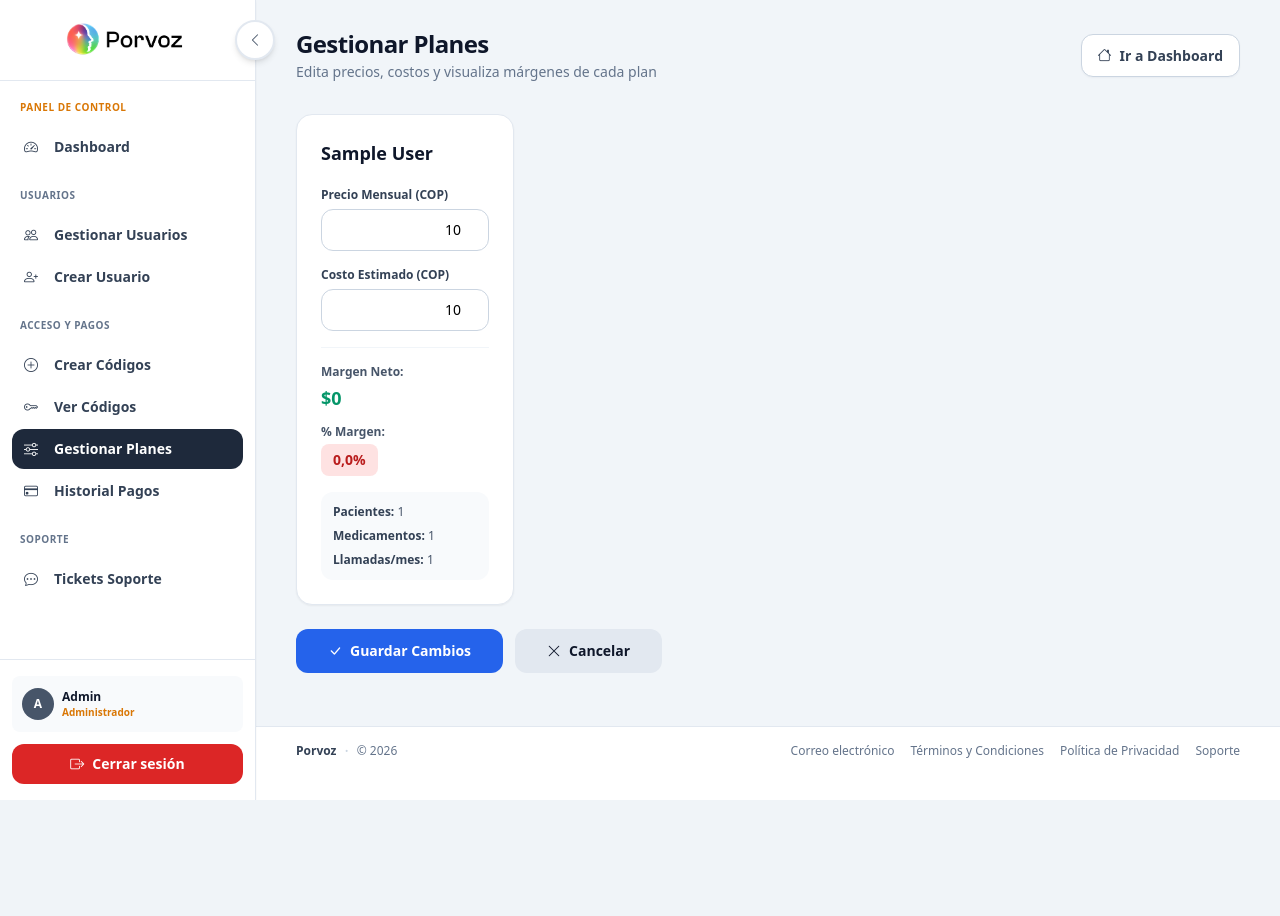
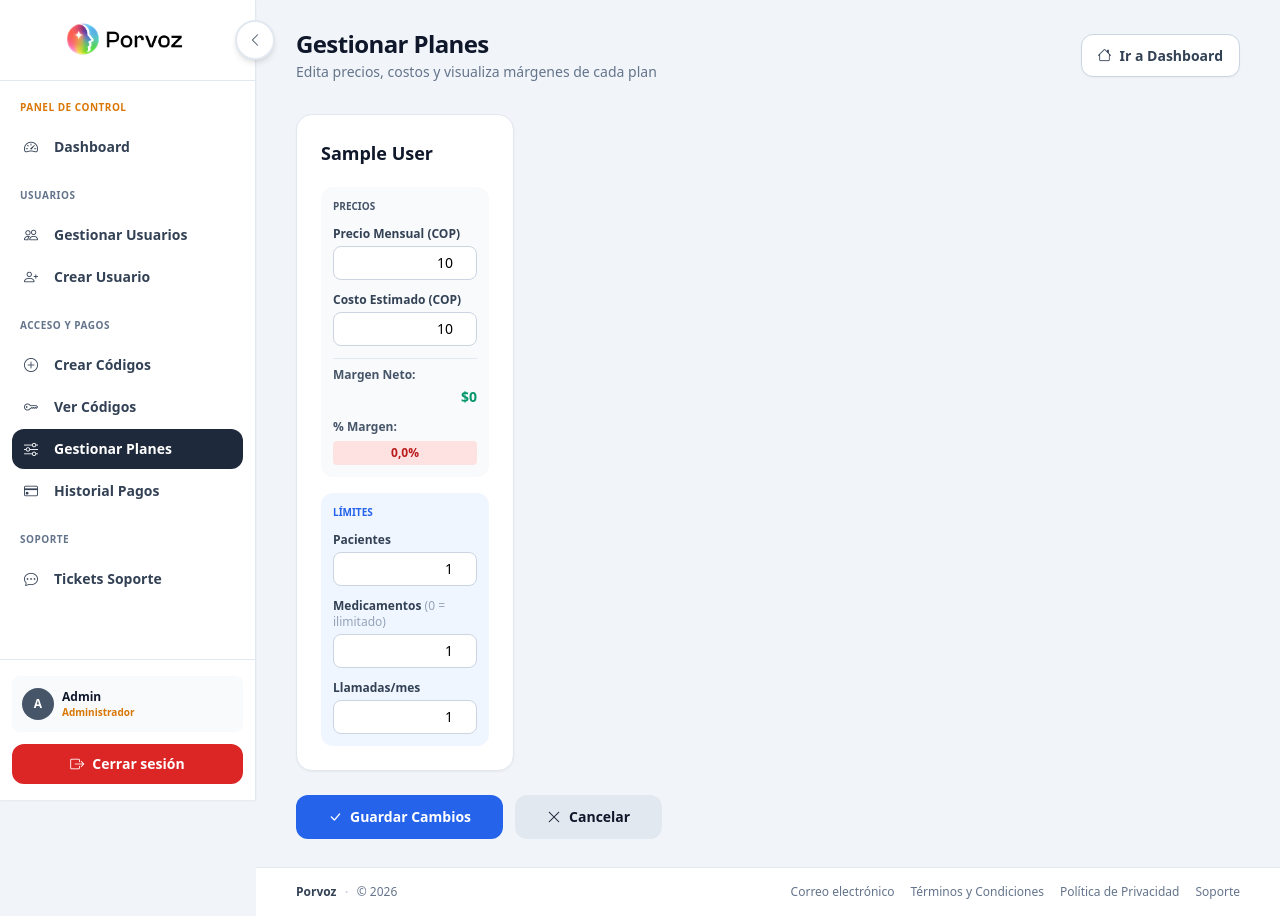
Before and after one commit to Porvoz/Porvoz_web, a Django app: page /admin-panel/planes/ in a window 1280 px wide. Before the commit the page ends 800 px from the top, so only its background shows below. Run offline with Django 5.2, Linux system fonts and the light colour scheme; a user stored in the database is signed in; data comes from the database, SQL or seed files in the repository; tables that the repository leaves empty hold one stand-in row (values such as "Sample post"); parts of the project's set-up code (start-up, migrations or seed data) failed here and were passed over; some libraries are stand-ins or nearby versions.

Commit message:
refactor: make plan limits editable and dynamic from admin
- Updated gestionar_planes page to edit pacientes, medicamentos, llamadas
- Modified gestionar_planes view to process limit updates
- Updated obtener_planes() to read limits from ConfiguracionPlan instead of hardcoded PLAN_LIMITS
- Updated PlanService.get_limites() to read from ConfiguracionPlan
- Plan changes now automatically reflect in login, user profiles, and quota checks
- Margen negativo correctly displays in red (e.g., free plan)

```diff
--- a/porvoz/apps/admin_panel/templates/admin_panel/gestionar_planes.html
+++ b/porvoz/apps/admin_panel/templates/admin_panel/gestionar_planes.html
@@ -34,27 +34,28 @@
                     <!-- Nombre del plan -->
                     <h2 class="text-lg font-bold text-slate-900 mb-5">{{ config.nombre }}</h2>
 
+                    <!-- SECCIÓN: Precios y Costos -->
+                    <div class="bg-slate-50 rounded-xl p-3 mb-4 space-y-3">
+                        <p class="text-[10px] font-bold uppercase text-slate-600">Precios</p>
+
                         <!-- Precio Mensual -->
-                    <div class="mb-4">
-                        <label class="block text-xs font-semibold text-slate-700 mb-1.5">Precio Mensual (COP)</label>
+                        <div>
+                            <label class="block text-xs font-semibold text-slate-700 mb-1">Precio Mensual (COP)</label>
                             <input type="number" name="precio_{{ config.plan }}" value="{{ config.precio_mensual }}"
-                            class="w-full px-3 py-2.5 border border-slate-300 rounded-xl text-right text-sm focus:ring-2 focus:ring-slate-800 outline-none" step="100">
+                                class="w-full px-2 py-1.5 border border-slate-300 rounded-lg text-right text-sm focus:ring-2 focus:ring-slate-800 outline-none" step="100">
                         </div>
 
                         <!-- Costo Estimado -->
-                    <div class="mb-4">
-                        <label class="block text-xs font-semibold text-slate-700 mb-1.5">Costo Estimado (COP)</label>
+                        <div>
+                            <label class="block text-xs font-semibold text-slate-700 mb-1">Costo Estimado (COP)</label>
                             <input type="number" name="costo_{{ config.plan }}" value="{{ config.costo_estimado }}"
-                            class="w-full px-3 py-2.5 border border-slate-300 rounded-xl text-right text-sm focus:ring-2 focus:ring-slate-800 outline-none" step="100">
+                                class="w-full px-2 py-1.5 border border-slate-300 rounded-lg text-right text-sm focus:ring-2 focus:ring-slate-800 outline-none" step="100">
                         </div>
 
-                    <!-- Separador -->
-                    <div class="border-t border-slate-100 my-4 pt-4">
-
                         <!-- Margen Neto (lectura) -->
-                    <div class="mb-3">
+                        <div class="pt-2 border-t border-slate-200">
                             <p class="text-xs font-semibold text-slate-600 mb-1">Margen Neto:</p>
-                        <p class="text-lg font-bold {% if config.margen_neto < 0 %}text-red-600{% else %}text-emerald-600{% endif %}">
+                            <p class="text-right text-sm font-bold {% if config.margen_neto < 0 %}text-red-600{% else %}text-emerald-600{% endif %}">
                                 ${{ config.margen_neto|default:"0" }}
                             </p>
                         </div>
@@ -62,18 +63,36 @@
                         <!-- % Margen (lectura) -->
                         <div>
                             <p class="text-xs font-semibold text-slate-600 mb-1">% Margen:</p>
-                        <div class="inline-block px-3 py-1.5 rounded-lg text-sm font-bold {% if config.porcentaje_margen < 0 %}bg-red-100 text-red-700{% elif config.porcentaje_margen > 40 %}bg-emerald-100 text-emerald-700{% elif config.porcentaje_margen > 20 %}bg-amber-100 text-amber-700{% else %}bg-red-100 text-red-700{% endif %}">
+                            <div class="inline-block px-2 py-1 rounded text-center text-xs font-bold w-full {% if config.porcentaje_margen < 0 %}bg-red-100 text-red-700{% elif config.porcentaje_margen > 40 %}bg-emerald-100 text-emerald-700{% elif config.porcentaje_margen > 20 %}bg-amber-100 text-amber-700{% else %}bg-red-100 text-red-700{% endif %}">
                                 {{ config.porcentaje_margen }}%
                             </div>
                         </div>
-
                     </div>
 
-                    <!-- Límites del plan (lectura) -->
-                    <div class="bg-slate-50 rounded-xl p-3 mt-4 text-xs space-y-2">
-                        <p><strong class="text-slate-700">Pacientes:</strong> <span class="text-slate-600">{{ config.limite_pacientes }}</span></p>
-                        <p><strong class="text-slate-700">Medicamentos:</strong> <span class="text-slate-600">{{ config.limite_medicamentos|default:"Ilimitado" }}</span></p>
-                        <p><strong class="text-slate-700">Llamadas/mes:</strong> <span class="text-slate-600">{{ config.limite_llamadas_mes }}</span></p>
+                    <!-- SECCIÓN: Límites -->
+                    <div class="bg-blue-50 rounded-xl p-3 space-y-3">
+                        <p class="text-[10px] font-bold uppercase text-blue-600">Límites</p>
+
+                        <!-- Límite Pacientes -->
+                        <div>
+                            <label class="block text-xs font-semibold text-slate-700 mb-1">Pacientes</label>
+                            <input type="number" name="pacientes_{{ config.plan }}" value="{{ config.limite_pacientes }}"
+                                class="w-full px-2 py-1.5 border border-slate-300 rounded-lg text-right text-sm focus:ring-2 focus:ring-slate-800 outline-none" min="1">
+                        </div>
+
+                        <!-- Límite Medicamentos -->
+                        <div>
+                            <label class="block text-xs font-semibold text-slate-700 mb-1">Medicamentos <span class="font-normal text-slate-400">(0 = ilimitado)</span></label>
+                            <input type="number" name="medicamentos_{{ config.plan }}" value="{{ config.limite_medicamentos|default:0 }}"
+                                class="w-full px-2 py-1.5 border border-slate-300 rounded-lg text-right text-sm focus:ring-2 focus:ring-slate-800 outline-none" min="0">
+                        </div>
+
+                        <!-- Límite Llamadas -->
+                        <div>
+                            <label class="block text-xs font-semibold text-slate-700 mb-1">Llamadas/mes</label>
+                            <input type="number" name="llamadas_{{ config.plan }}" value="{{ config.limite_llamadas_mes }}"
+                                class="w-full px-2 py-1.5 border border-slate-300 rounded-lg text-right text-sm focus:ring-2 focus:ring-slate-800 outline-none" min="1">
+                        </div>
                     </div>
                 </div>
                 {% endfor %}
--- a/porvoz/apps/admin_panel/views.py
+++ b/porvoz/apps/admin_panel/views.py
@@ -163,23 +163,39 @@ def crear_codigos(request):
 @login_required
 @user_passes_test(es_admin)
 def gestionar_planes(request):
-    """Admin gestiona precios y costos de planes"""
+    """Admin gestiona precios, costos y límites de planes"""
 
-    # Manejar actualización de precios de planes
+    # Manejar actualización de planes
     if request.method == "POST":
         for plan_key in [Perfil.PLAN_FREEMIUM, Perfil.PLAN_GROWTH, Perfil.PLAN_MULTI_BUSINESS, Perfil.PLAN_PROFESIONAL]:
             try:
                 config = ConfiguracionPlan.objects.get(plan=plan_key)
+
+                # Precios y costos
                 precio = request.POST.get(f"precio_{plan_key}")
                 costo = request.POST.get(f"costo_{plan_key}")
                 if precio:
                     config.precio_mensual = int(precio)
                 if costo:
                     config.costo_estimado = int(costo)
+
+                # Límites
+                pacientes = request.POST.get(f"pacientes_{plan_key}")
+                medicamentos = request.POST.get(f"medicamentos_{plan_key}")
+                llamadas = request.POST.get(f"llamadas_{plan_key}")
+
+                if pacientes:
+                    config.limite_pacientes = int(pacientes)
+                if medicamentos is not None:
+                    medicamentos_val = int(medicamentos)
+                    config.limite_medicamentos = medicamentos_val if medicamentos_val > 0 else None
+                if llamadas:
+                    config.limite_llamadas_mes = int(llamadas)
+
                 config.save()
             except ConfiguracionPlan.DoesNotExist:
                 pass
-        messages.success(request, "Precios de planes actualizados")
+        messages.success(request, "Configuración de planes actualizada")
         return redirect("gestionar_planes")
 
     # GET: mostrar planes
```
Also changed, not shown: porvoz/apps/usuarios/services/planes_service.py (+19 -3 lines). Lines whose indentation alone changed are shown as unchanged.
